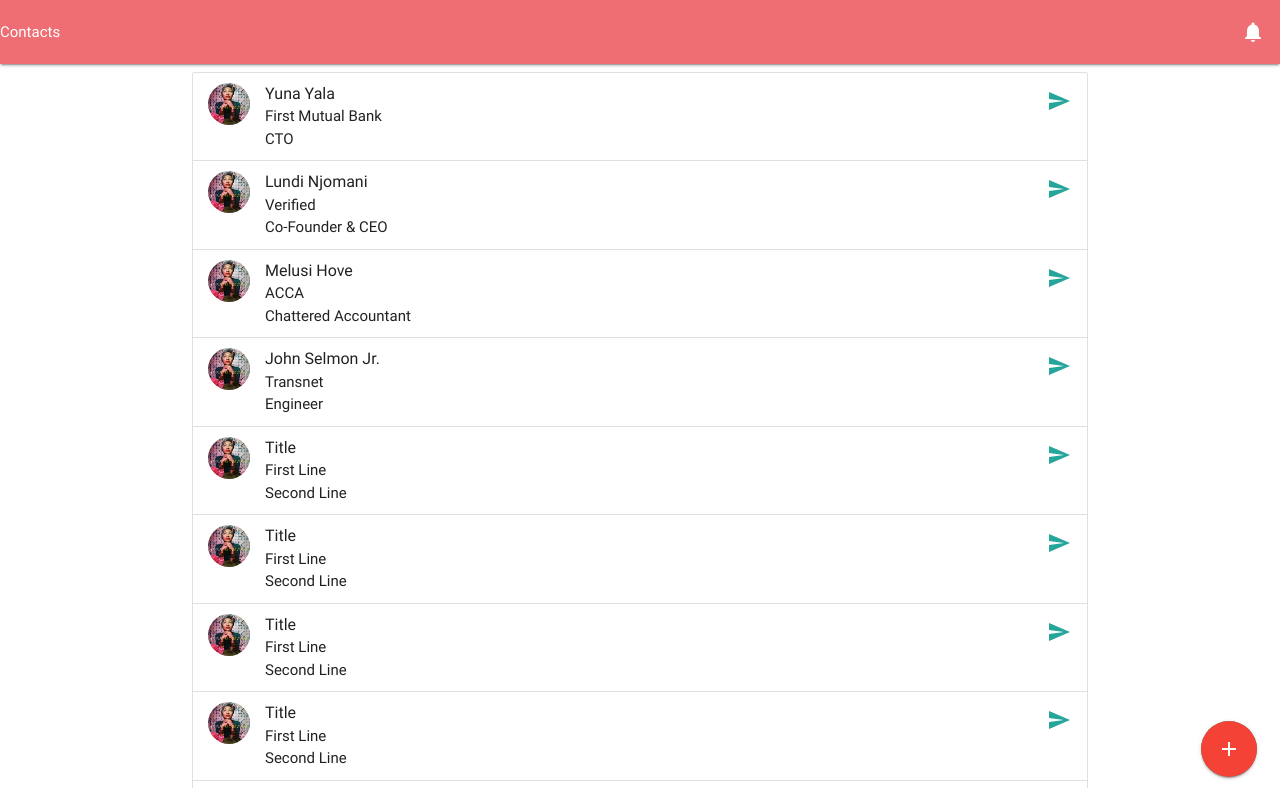
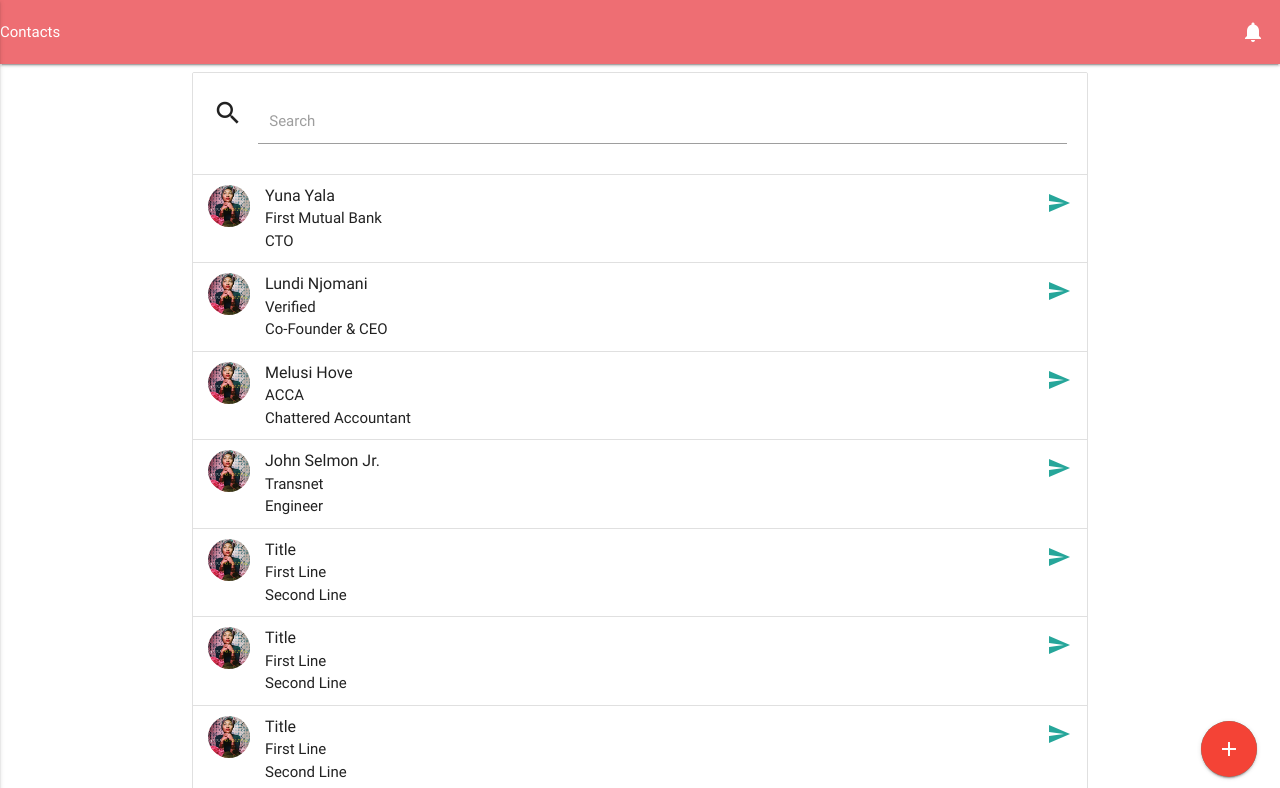
Before and after one commit to tawandabrandon/Verified, a plain HTML site: page contacts.html in a window 1280 px wide. Shown: the top 788 px of the page. Drawn offline with nearby package versions, Linux system fonts and the light colour scheme.

Commit message:
Struggling with AutoComplete
Incomplete AutoComplete search form code

```diff
--- a/contacts.html
+++ b/contacts.html
@@ -61,7 +61,14 @@
       </div>
     </container>
     <div class="container">
-      <ul class="collection">
+      <ul class="collection with-header">
+        <li class="collection-header">
+          <div class="input-field col s12">
+          <i class="material-icons prefix">search</i>
+            <input type="text" id="autocomplete" class="autocomplete">
+            <label for="autocomplete">Search</label>
+          </div>
+        </li>
         <li class="collection-item avatar dismissable">
           <img src="img/yuna.jpg" alt="" class="circle">
           <span class="title">Yuna Yala</span>
@@ -163,10 +170,25 @@
 </section>
 <!--Import jQuery before materialize.js-->
 <script type="text/javascript" src="https://code.jquery.com/jquery-3.2.1.min.js"></script>
+<link href="http://code.jquery.com/ui/1.10.2/themes/smoothness/jquery-ui.css" rel="Stylesheet"></link>
+<script src="http://code.jquery.com/ui/1.10.2/jquery-ui.js" ></script>
 <script type="text/javascript" src="js/materialize.min.js"></script>
 <script>
   $(".button-collapse").sideNav();
-});
+
+  //autoComplete
+    $('#autocomplete').autocomplete({
+    source: {
+      "Lundi": null,
+      "Yuna": null,
+      "Melusi": 'https://placehold.it/250x250'
+    },
+    limit: 20, // The max amount of results that can be shown at once. Default: Infinity.
+    onAutocomplete: function(val) {
+      console.log(val + ' was selected')
+    },
+    minLength: 1, // The minimum length of the input for the autocomplete to start. Default: 1.
+  });
 </script>
 </body>
 </html>
```
